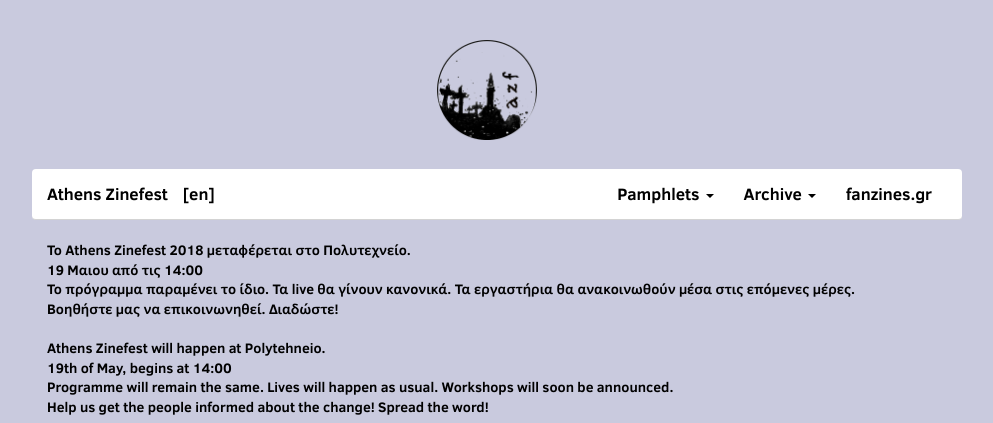
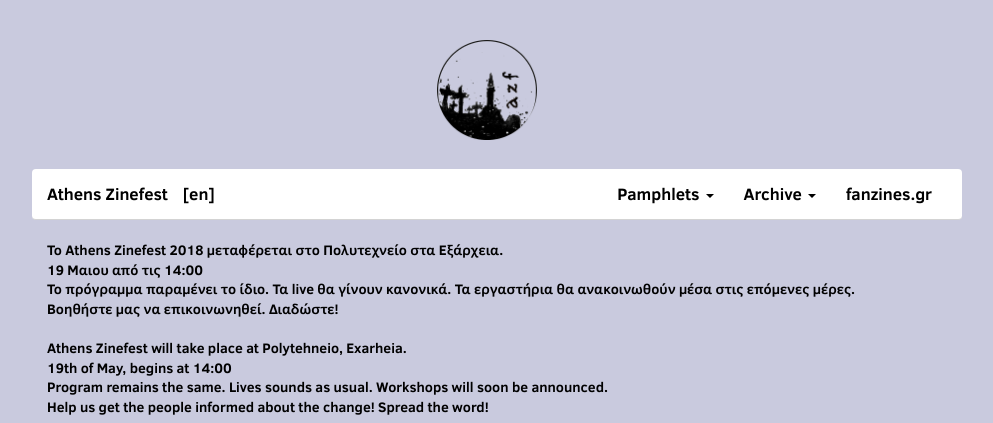
Before and after one commit to comzeradd/zinefest.gr, a website: page index.html in a window 1280 px wide. Shown: the top 423 px of the page, without its empty margins (143-1136 px from the left). Drawn offline with Linux system fonts and the light colour scheme.

Commit message:
Update 2018.html

```diff
--- a/partials/2018.html
+++ b/partials/2018.html
@@ -1,13 +1,13 @@
-<p><a3><strong>To Athens Zinefest 2018 μεταφέρεται στο Πολυτεχνείο.
+<p><a3><strong>To Athens Zinefest 2018 μεταφέρεται στο Πολυτεχνείο στα Εξάρχεια.
 <br>19 Μαιου από τις 14:00
 <br>Το πρόγραμμα παραμένει το ίδιο. Τα live θα γίνουν κανονικά. Τα εργαστήρια θα ανακοινωθούν μέσα στις επόμενες μέρες.
 <br>Βοηθήστε μας να επικοινωνηθεί. Διαδώστε!
 <br><br>
 
-Athens Zinefest will happen at Polytehneio.
+Athens Zinefest will take place at Polytehneio, Exarheia.
 <br>19th of May, begins at 14:00
-<br>Programme will remain the same. Lives will happen as usual. Workshops will soon be announced.
-<br> Help us get the people informed about the change! Spread the word!
+<br>Program remains the same. Lives sounds as usual. Workshops will soon be announced.
+<br>Help us get the people informed about the change! Spread the word!
 </a3>  </p>
 <div><img src="/static/img/azf2018.jpg" width ="450" alt="zinefest2018" class="img-responsive"></div>
 <p>
```
